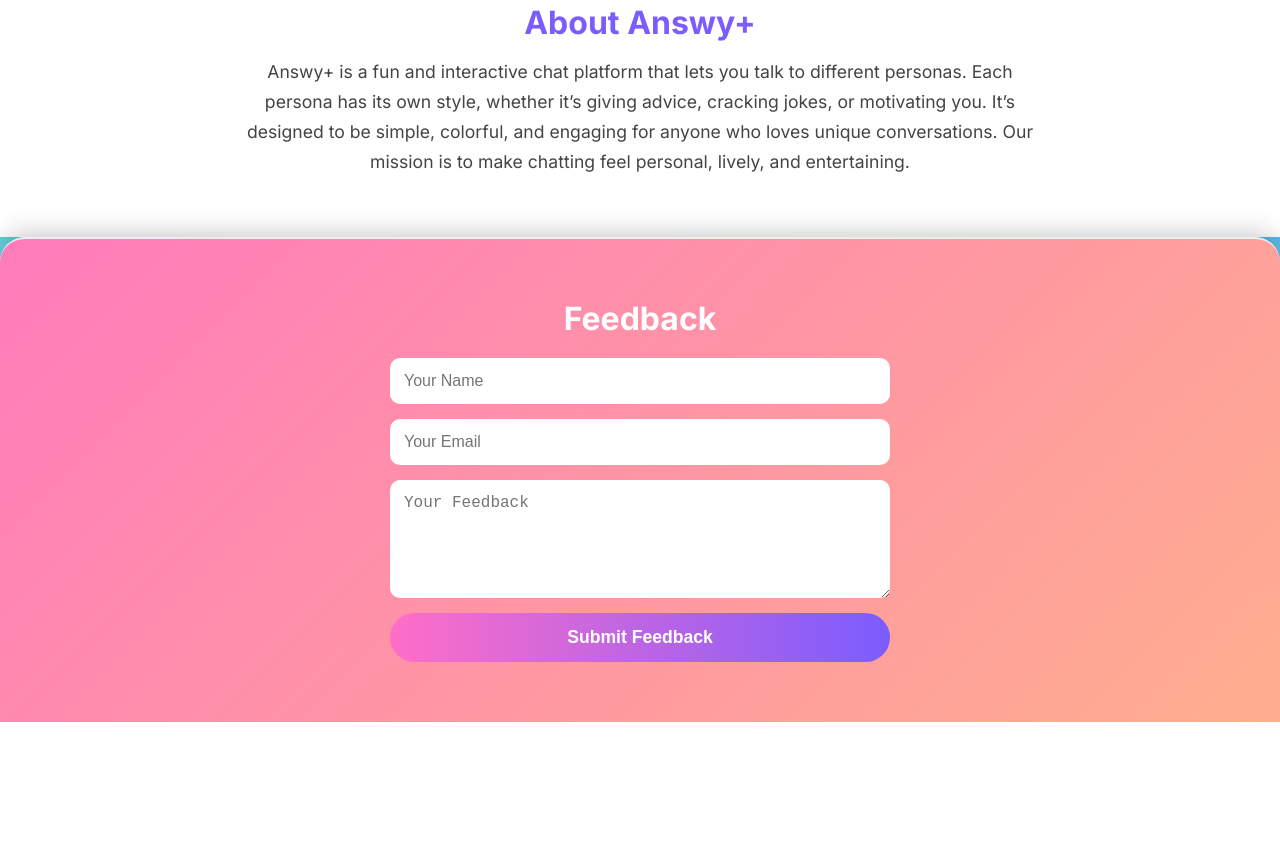
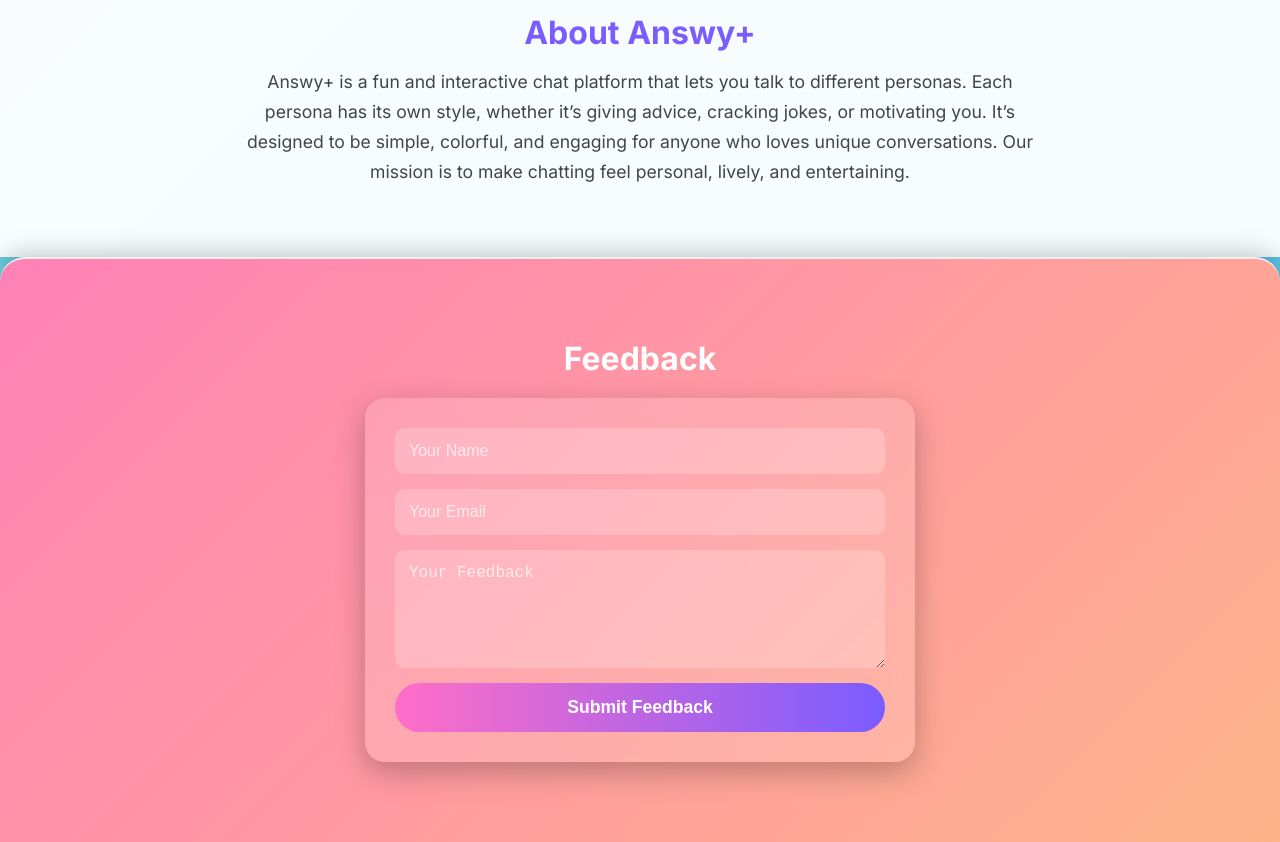
Before and after one commit to bilal20480/Answy-_1, a plain HTML site: page index.html in a window 1280 px wide. Shown: the part 875-1717 px from the top of the page. Before the commit the page ends 1597 px from the top, so only its background shows below. Drawn offline with Linux system fonts and the light colour scheme.

Commit message:
Update styles.css

```diff
--- a/styles.css
+++ b/styles.css
@@ -496,3 +496,80 @@
   from { opacity: 0; transform: translateY(30px); }
   to { opacity: 1; transform: translateY(0); }
 }
+.feedback {
+  background: linear-gradient(135deg, #7b5cff, #ff6ec7, #ffd36e);
+  background-size: 400% 400%;
+  animation: gradientMove 15s ease infinite;
+  padding: 80px 20px;
+  text-align: center;
+  color: white;
+}
+
+.feedback form {
+  background: rgba(255, 255, 255, 0.15);
+  backdrop-filter: blur(12px);
+  border-radius: 20px;
+  padding: 30px;
+  max-width: 550px;
+  margin: auto;
+  box-shadow: 0 10px 30px rgba(0,0,0,0.25);
+  animation: fadeInUp 1s ease;
+}
+
+.feedback input,
+.feedback textarea {
+  background: rgba(255,255,255,0.2);
+  color: white;
+  border: none;
+  padding: 14px;
+  border-radius: 10px;
+  font-size: 1rem;
+}
+
+.feedback input::placeholder,
+.feedback textarea::placeholder {
+  color: rgba(255,255,255,0.7);
+}
+.about {
+  background: rgba(255,255,255,0.95);
+  padding: 70px 20px;
+  text-align: center;
+  border-radius: 25px 25px 0 0;
+  box-shadow: 0 -5px 25px rgba(0,0,0,0.2);
+  animation: fadeInDown 1.2s ease;
+}
+button {
+  position: relative;
+  overflow: hidden;
+}
+button::after {
+  content: "";
+  position: absolute;
+  left: 50%;
+  top: 50%;
+  width: 0;
+  height: 0;
+  background: rgba(255,255,255,0.4);
+  border-radius: 50%;
+  transform: translate(-50%, -50%);
+  transition: width 0.6s ease, height 0.6s ease;
+}
+button:active::after {
+  width: 200px;
+  height: 200px;
+}
+/* Google User Info */
+.user-info {
+  display: flex;
+  align-items: center;
+  gap: 10px;
+  margin-left: 15px;
+  color: white;
+  font-weight: 600;
+}
+.user-avatar {
+  width: 35px;
+  height: 35px;
+  border-radius: 50%;
+  border: 2px solid white;
+}
```
